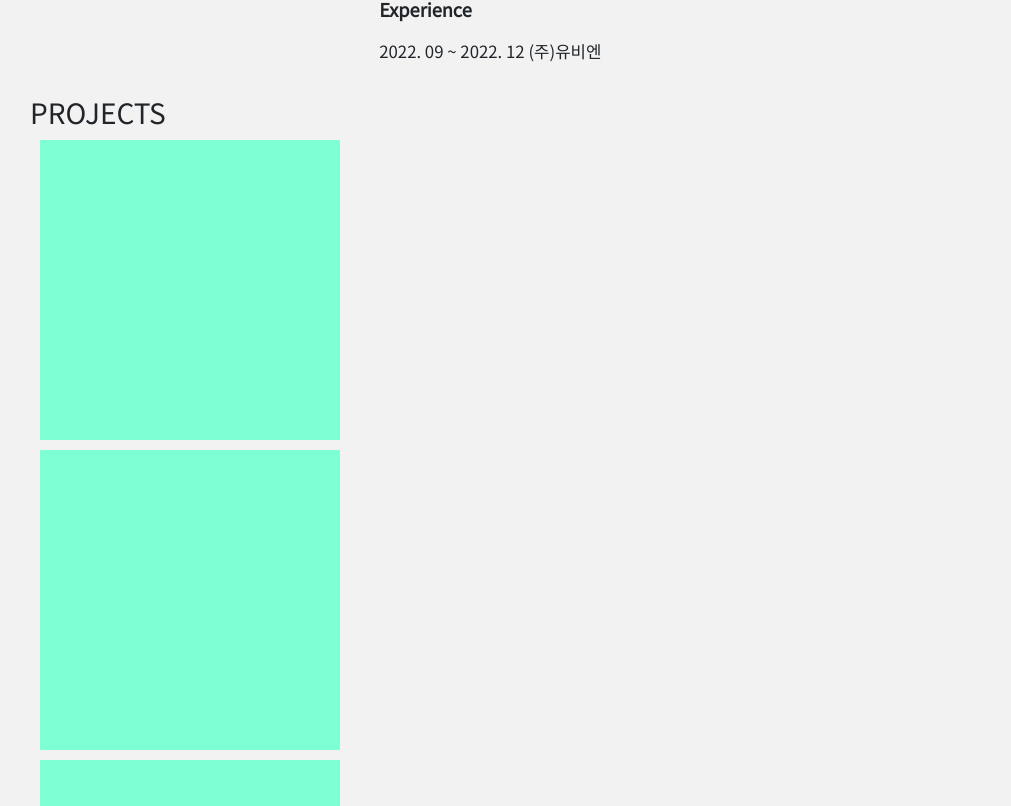
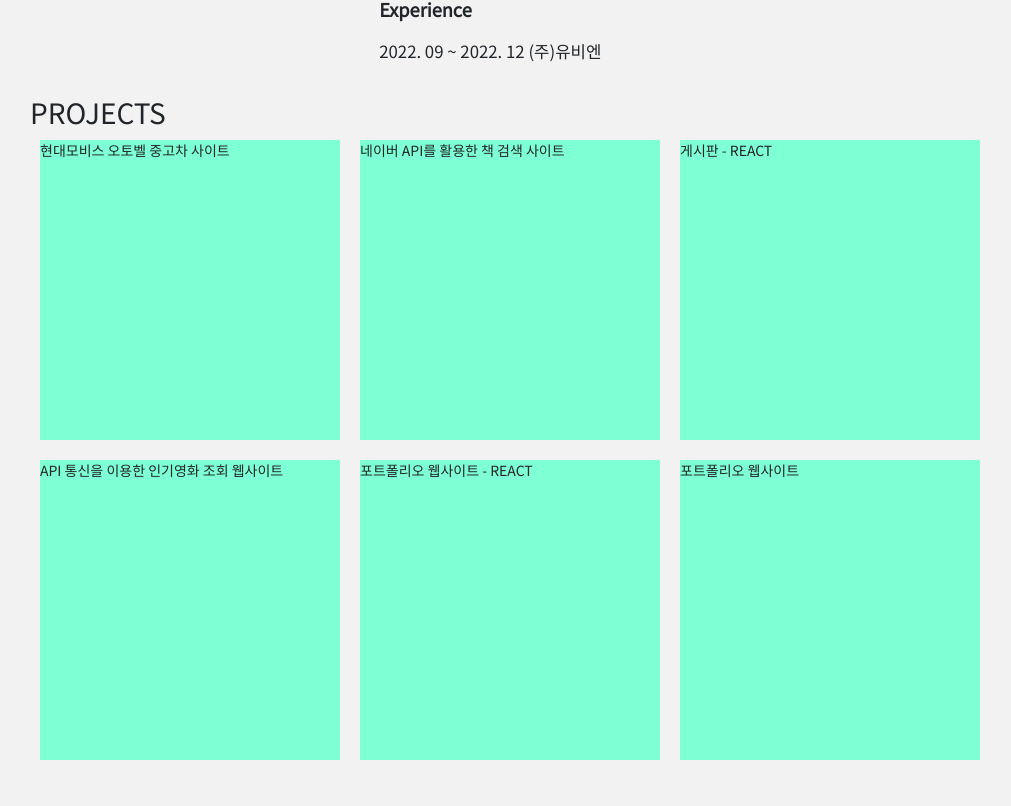
Before and after one commit to kangminhyuk1111/react_portfolio, a React (Create React App) app: page / in a window 1280 px wide. Shown: the part 1574-2380 px from the top of the page, without its empty margins (98-1109 px from the left). Built offline with nearby package versions, Linux system fonts and the light colour scheme.

Commit message:
20220906

```diff
--- a/src/css/projects.css
+++ b/src/css/projects.css
@@ -9,6 +9,9 @@
 .projects_main {
     width: 80%;
     margin: 0 auto;
+    display: flex;
+    flex-direction: row;
+    flex-wrap: wrap;
 }
 
 .myprojects {
--- a/src/pages/Modalproject.js
+++ b/src/pages/Modalproject.js
@@ -10,9 +10,7 @@ export default function Example(props) {
   const handleShow = () => setShow(true);
   return (
     <>
-      <div className='dis_flex_box'>
-        <div className='project_img' onClick={handleShow}></div>
-      </div>
+        <div className='project_img' onClick={handleShow}>{props.title}</div>
 
 
       <Modal show={show} onHide={handleClose} size='xl' centered>
```
